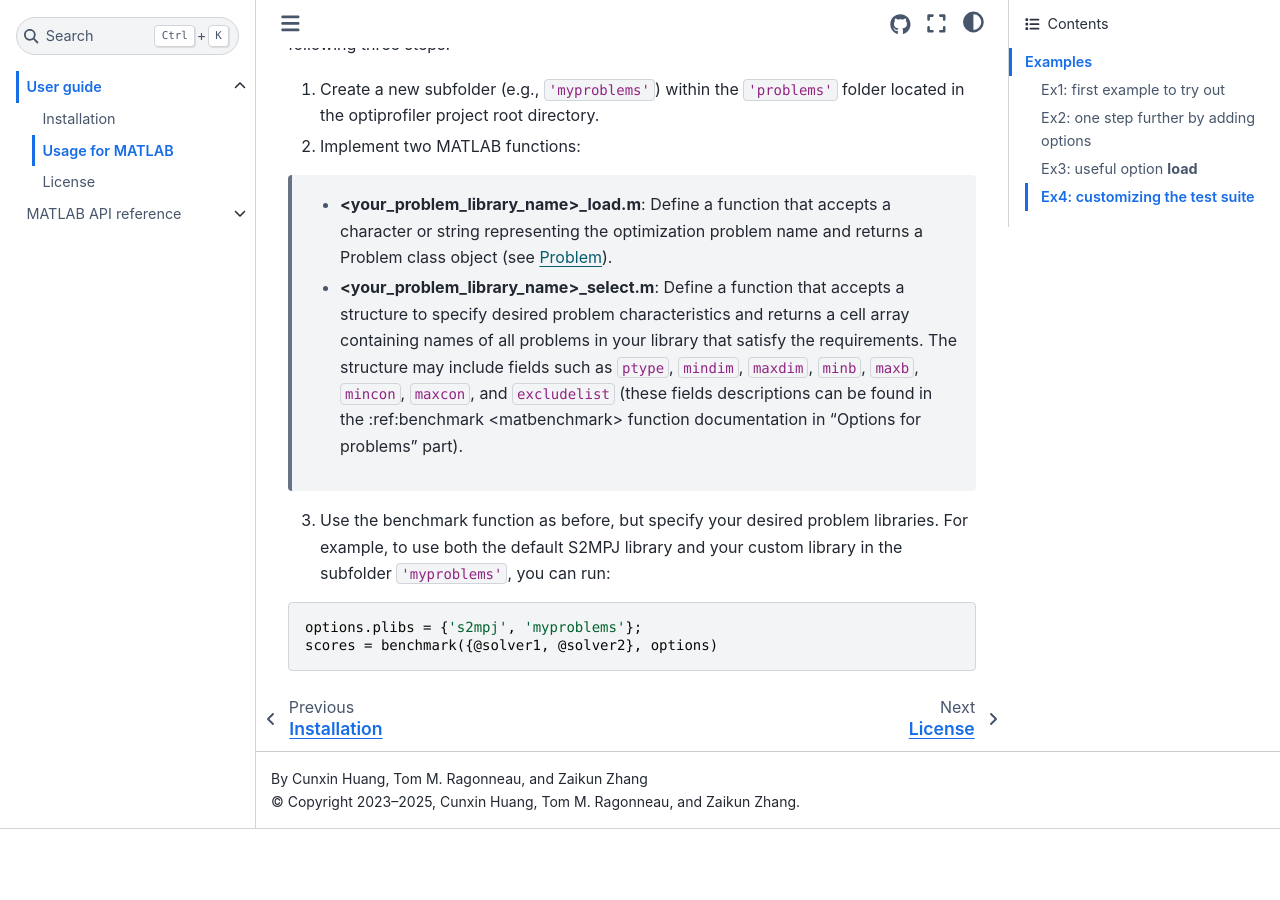
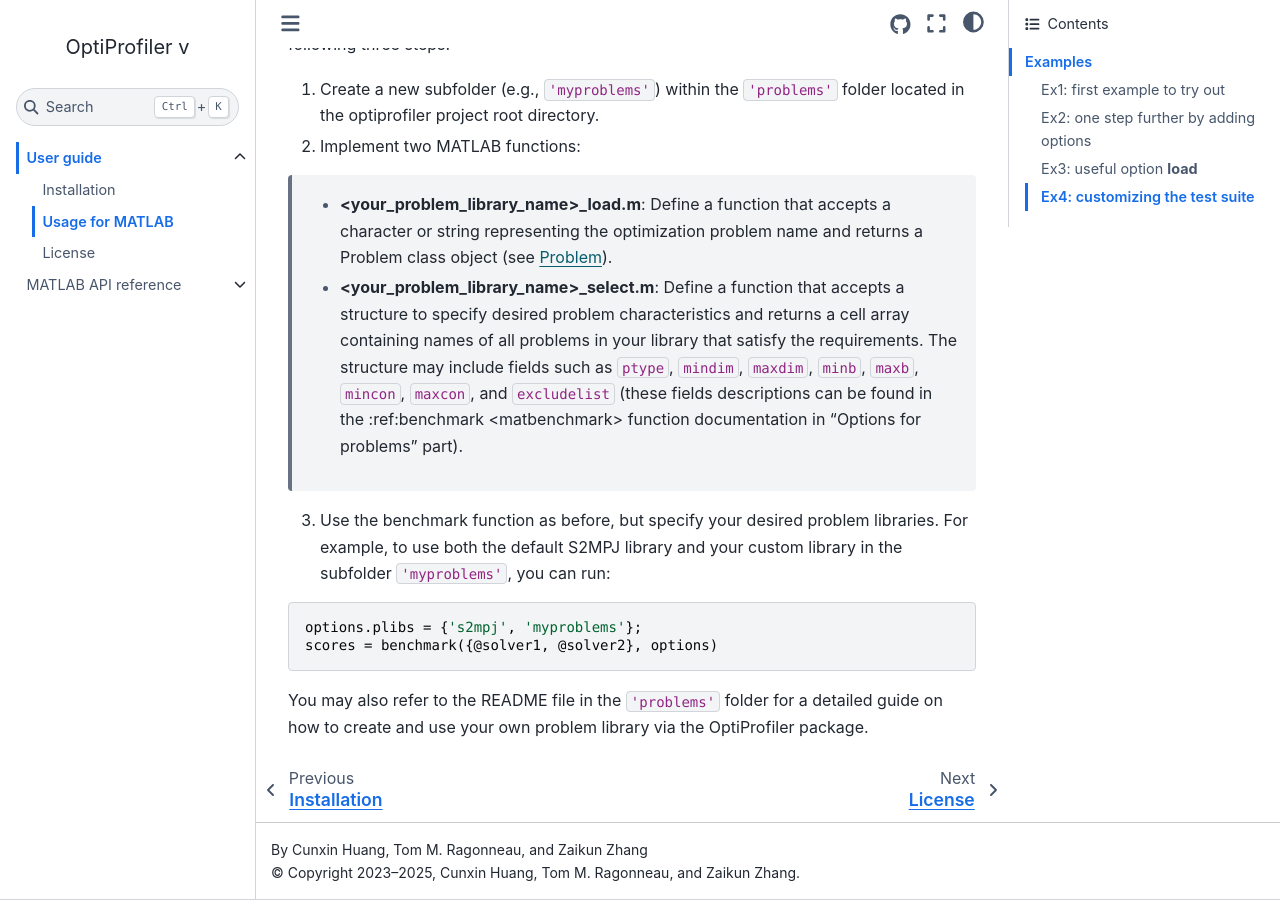
Before and after one commit to optiprofiler/optiprofiler, a Sphinx documentation site: the page built from doc/source/user/usage.rst, in a window 1280 px wide and 900 px high, scrolled down 2779 px. Built offline with Sphinx 7.4.7 and the Sphinx Book theme 1.1.4, drawn with Linux system fonts in a browser that asks for light colours; the version number could not be read and is left out; cross-references to code outside the pages are shown as plain code; before the commit the page ends 3608 px from its top, so only the background shows below that.

Commit message:
Improve usage website

```diff
--- a/doc/source/user/usage.rst
+++ b/doc/source/user/usage.rst
@@ -105,3 +105,5 @@
 
     options.plibs = {'s2mpj', 'myproblems'};
     scores = benchmark({@solver1, @solver2}, options)
+
+You may also refer to the README file in the ``'problems'`` folder for a detailed guide on how to create and use your own problem library via the OptiProfiler package.
```
